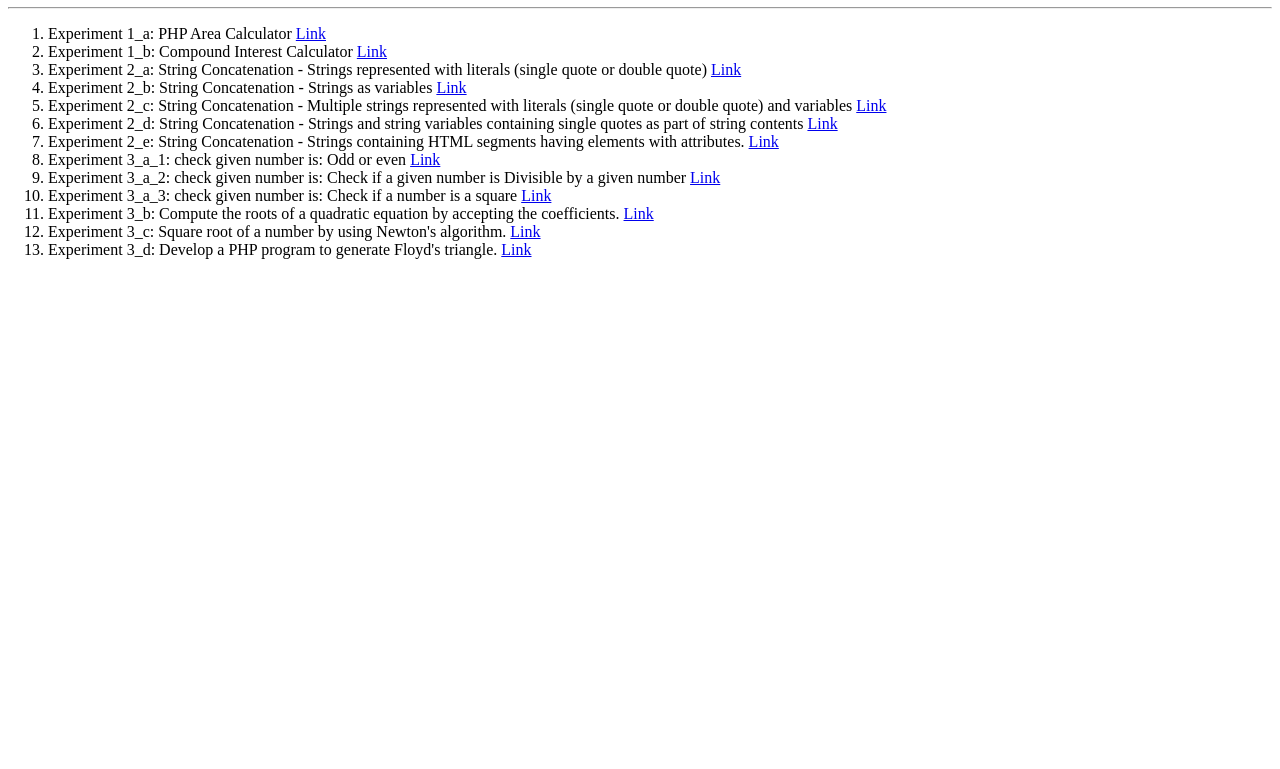
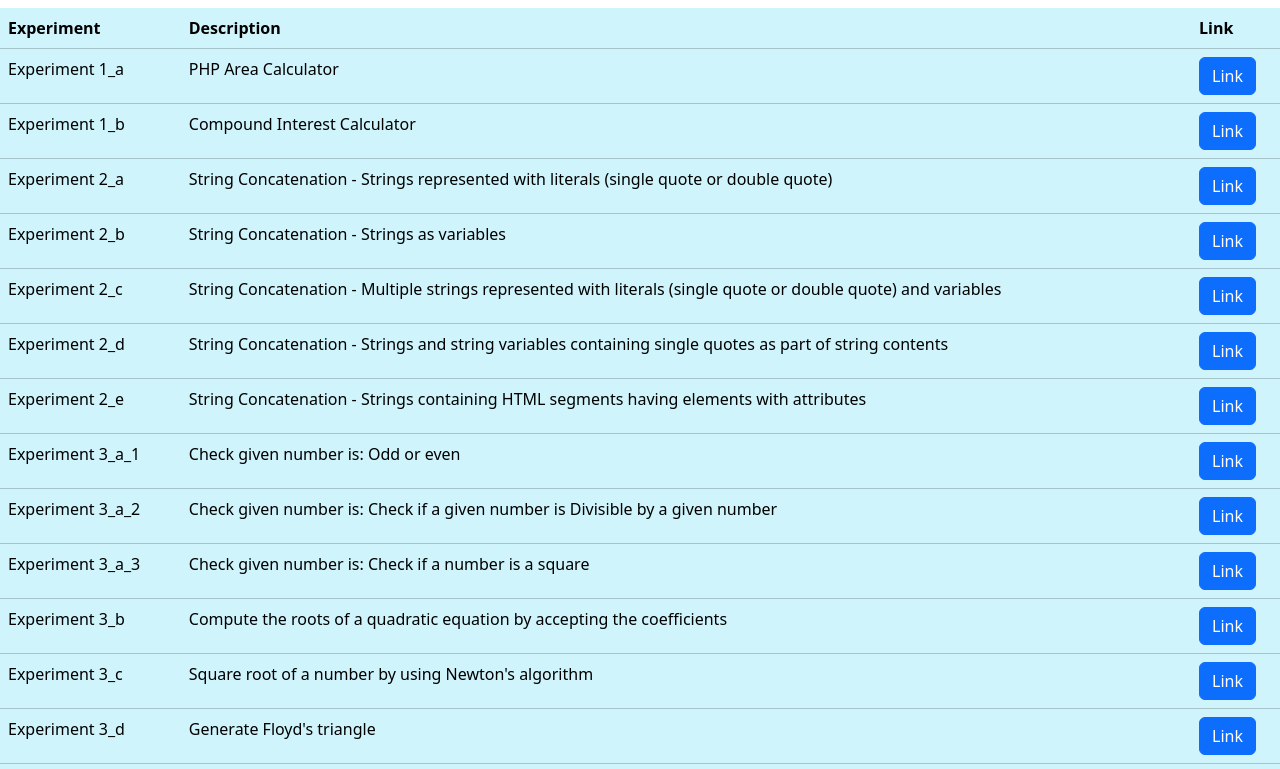
Before and after one commit to NI-vishwas/PHP_AUG, a plain HTML site: page index.html in a window 1280 px wide. Shown: the part 73-842 px from the top of the page. Before the commit the page ends 800 px from the top, so only its background shows below. Drawn offline with nearby package versions, Linux system fonts and the light colour scheme.

Commit message:
code updated

```diff
--- a/index.html
+++ b/index.html
@@ -3,65 +3,95 @@
 <head>
     <meta charset="UTF-8">
     <meta name="viewport" content="width=device-width, initial-scale=1.0">
-    <title>Document</title>
+    <title>PHP LABS</title>
+    <link href="https://cdn.jsdelivr.net/npm/bootstrap@5.3.3/dist/css/bootstrap.min.css" rel="stylesheet" integrity="sha384-QWTKZyjpPEjISv5WaRU9OFeRpok6YctnYmDr5pNlyT2bRjXh0JMhjY6hW+ALEwIH" crossorigin="anonymous">
+
 </head>
 <body>
-    <h1>List of Experiments</h1>
+    <h1>PHP LABS: List of Experiments</h1>
     <hr>
-    <ol>
-        <li>
-            Experiment 1_a: PHP Area Calculator
-            <a href="expt1/a.html">Link</a>
-        </li>
-        <li>
-            Experiment 1_b: Compound Interest Calculator
-            <a href="expt1/b.html">Link</a>
-        </li>
-        <li>
-            Experiment 2_a: String Concatenation - Strings represented with literals (single quote or double quote)
-            <a href="expt2/a.html">Link</a>
-        </li>
-        <li>
-            Experiment 2_b: String Concatenation - Strings as variables
-            <a href="expt2/b.html">Link</a>
-        </li>
-        <li>
-            Experiment 2_c: String Concatenation - Multiple strings represented with literals (single quote or double quote) and variables
-            <a href="expt2/c.html">Link</a>
-        </li>
-        <li>
-            Experiment 2_d: String Concatenation - Strings and string variables containing single quotes as part of string contents
-            <a href="expt2/d.html">Link</a>
-        </li>
-        <li>
-            Experiment 2_e: String Concatenation - Strings containing HTML segments having elements with attributes.
-            <a href="expt2/e.html">Link</a>
-        </li>
-        <li>
-            Experiment 3_a_1: check given number is: Odd or even
-            <a href="expt3/a_1.html">Link</a>
-        </li>
-        <li>
-            Experiment 3_a_2: check given number is: Check if a given number is Divisible by a given number
-            <a href="expt3/a_2.html">Link</a>
-        </li>
-        <li>
-            Experiment 3_a_3: check given number is: Check if a number is a square
-            <a href="expt3/a_3.html">Link</a>
-        </li>
-        <li>
-            Experiment 3_b: Compute the roots of a quadratic equation by accepting the coefficients.
-            <a href="expt3/b.html">Link</a>
-        </li>
-        <li>
-            Experiment 3_c: Square root of a number by using Newton's algorithm.
-            <a href="expt3/c.html">Link</a>
-        </li>
-        <li>
-            Experiment 3_d: Develop a PHP program to generate Floyd's triangle.
-            <a href="expt3/d.html">Link</a>
-        </li>
-
-    </ol>
+    <table class="table table-info">
+        <tr>
+          <th>Experiment</th>
+          <th>Description</th>
+          <th>Link</th>
+        </tr>
+        <tr>
+          <td>Experiment 1_a</td>
+          <td>PHP Area Calculator</td>
+          <td><a href="expt1/a.html" class="btn btn-primary">Link</a></td>
+        </tr>
+        <tr>
+          <td>Experiment 1_b</td>
+          <td>Compound Interest Calculator</td>
+          <td><a href="expt1/b.html" class="btn btn-primary">Link</a></td>
+        </tr>
+        <tr>
+            <td>Experiment 2_a</td>
+            <td>String Concatenation - Strings represented with literals (single quote or double quote)</td>
+            <td><a href="expt2/a.html" class="btn btn-primary">Link</a></td>
+          </tr>
+          <tr>
+            <td>Experiment 2_b</td>
+            <td>String Concatenation - Strings as variables</td>
+            <td><a href="expt2/b.html" class="btn btn-primary">Link</a></td>
+          </tr>
+          <tr>
+            <td>Experiment 2_c</td>
+            <td>String Concatenation - Multiple strings represented with literals (single quote or double quote) and variables</td>
+            <td><a href="expt2/c.html" class="btn btn-primary">Link</a></td>
+          </tr>
+          <tr>
+            <td>Experiment 2_d</td>
+            <td>String Concatenation - Strings and string variables containing single quotes as part of string contents</td>
+            <td><a href="expt2/d.html" class="btn btn-primary">Link</a></td>
+          </tr>
+          <tr>
+            <td>Experiment 2_e</td>
+            <td>String Concatenation - Strings containing HTML segments having elements with attributes</td>
+            <td><a href="expt2/e.html" class="btn btn-primary">Link</a></td>
+          </tr>
+          <tr>
+            <td>Experiment 3_a_1</td>
+            <td>Check given number is: Odd or even</td>
+            <td><a href="expt3/a_1.html" class="btn btn-primary">Link</a></td>
+          </tr>
+          <tr>
+            <td>Experiment 3_a_2</td>
+            <td>Check given number is: Check if a given number is Divisible by a given number</td>
+            <td><a href="expt3/a_2.html" class="btn btn-primary">Link</a></td>
+          </tr>
+          <tr>
+            <td>Experiment 3_a_3</td>
+            <td>Check given number is: Check if a number is a square</td>
+            <td><a href="expt3/a_3.html" class="btn btn-primary">Link</a></td>
+          </tr>
+          <tr>
+            <td>Experiment 3_b</td>
+            <td>Compute the roots of a quadratic equation by accepting the coefficients</td>
+            <td><a href="expt3/b.html" class="btn btn-primary">Link</a></td>
+          </tr>
+          <tr>
+            <td>Experiment 3_c</td>
+            <td>Square root of a number by using Newton's algorithm</td>
+            <td><a href="expt3/c.html" class="btn btn-primary">Link</a></td>
+          </tr>
+          <tr>
+            <td>Experiment 3_d</td>
+            <td>Generate Floyd's triangle</td>
+            <td><a href="expt3/d.html" class="btn btn-primary">Link</a></td>
+          </tr>
+          <tr>
+            <td>Experiment 4_a</td>
+            <td>Calculates mean and standard deviation.</td>
+            <td><a href="expt4/a.html" class="btn btn-primary">Link</a></td>
+          </tr>
+          <tr>
+            <td>Experiment 4_b</td>
+            <td>Histogram Calculator</td>
+            <td><a href="expt4/b.html" class="btn btn-primary">Link</a></td>
+          </tr>
+        </table>
+        <script src="https://cdn.jsdelivr.net/npm/bootstrap@5.3.3/dist/js/bootstrap.bundle.min.js" integrity="sha384-YvpcrYf0tY3lHB60NNkmXc5s9fDVZLESaAA55NDzOxhy9GkcIdslK1eN7N6jIeHz" crossorigin="anonymous"></script>
 </body>
 </html>
--- /dev/null
+++ b/style.css
@@ -0,0 +1,11 @@
+table{
+    background-color: chocolate;
+}
+a{
+    background-color: blue;
+    color: white;
+    padding: 10px 20px;
+    text-decoration: none;
+    border: none;
+    cursor: pointer;
+}
```
Also changed, not shown: expt4/a.html (added, +15 -0 lines), expt4/b.html (added, +15 -0 lines), 2 other files.
